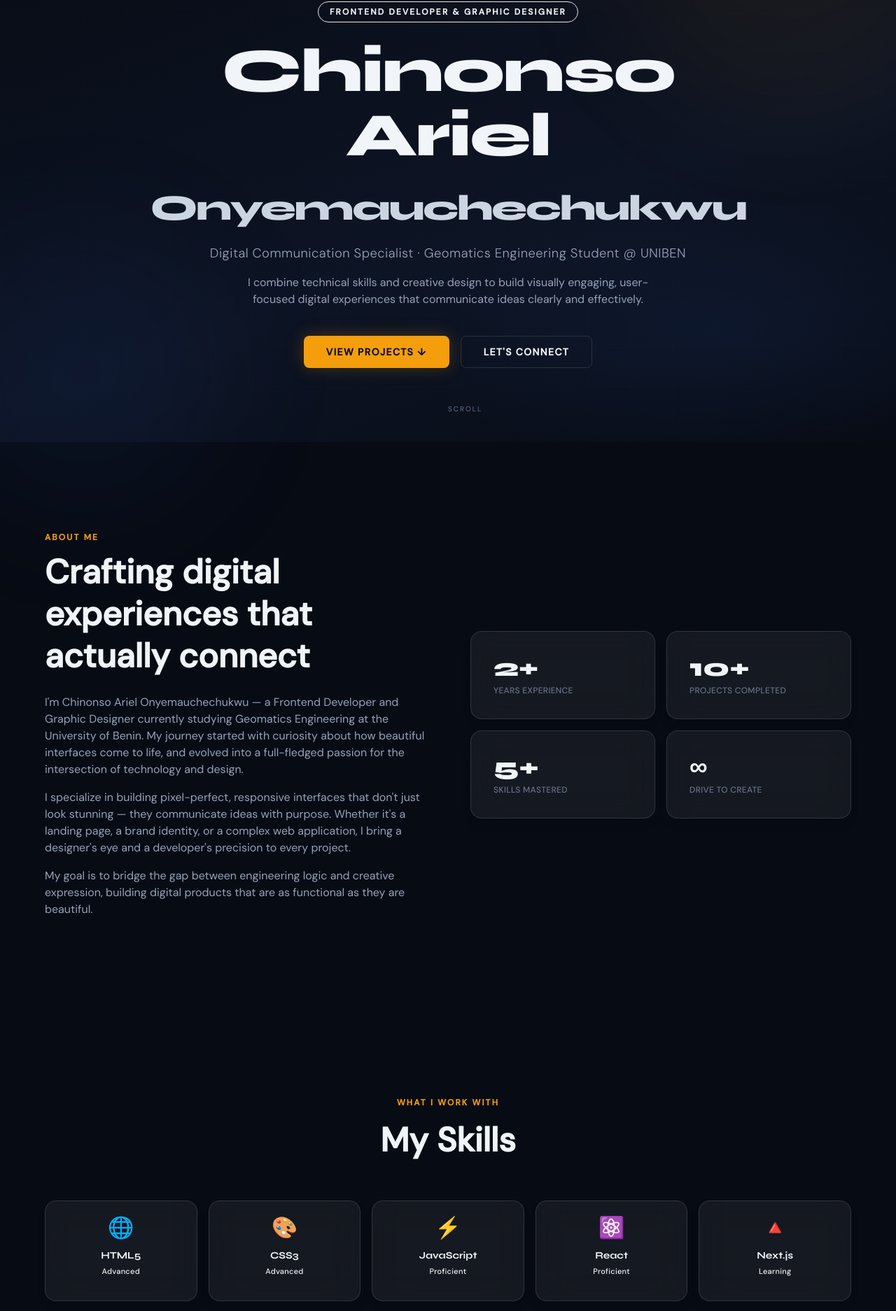
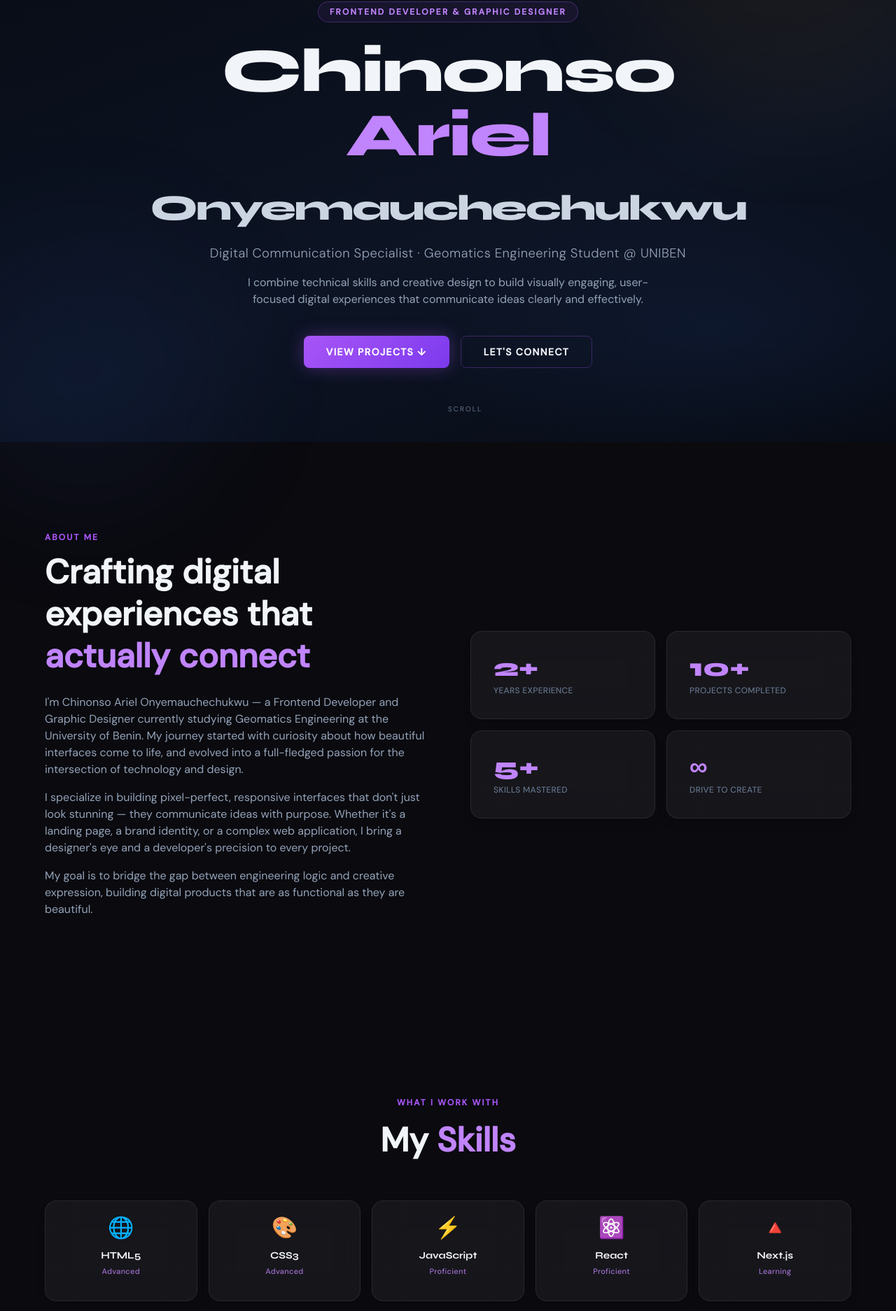
Before and after one commit to Arielgreatness8/portfolio-, a Next.js app: page / in a window 1280 px wide. Shown: the part 168-2042 px from the top of the page at 70% size. Built offline with nearby package versions, Linux system fonts and the light colour scheme.

Commit message:
Purple theme + new logo

```diff
--- a/app/globals.css
+++ b/app/globals.css
@@ -4,12 +4,10 @@
 @tailwind components;
 @tailwind utilities;
 
-html {
-  scroll-behavior: smooth;
-}
+html { scroll-behavior: smooth; }
 
 body {
-  background-color: #070B14;
+  background-color: #0A0A0F;
   color: #F1F5F9;
   font-family: 'DM Sans', sans-serif;
   overflow-x: hidden;
@@ -17,15 +15,15 @@ body {
 
 @layer components {
   .glass-card {
-    @apply bg-white/[0.06] backdrop-blur-xl border border-white/[0.12] rounded-2xl shadow-lg transition-all duration-300;
+    @apply bg-white/[0.05] backdrop-blur-xl border border-white/[0.08] rounded-2xl shadow-lg transition-all duration-300;
   }
   .glass-card:hover {
-    border-color: rgba(245,158,11,0.3);
-    box-shadow: 0 0 30px rgba(245,158,11,0.08);
+    border-color: rgba(168,85,247,0.4);
+    box-shadow: 0 0 30px rgba(168,85,247,0.12);
   }
   .section-label {
     @apply text-xs font-semibold tracking-[0.18em] uppercase mb-3 block;
-    color: #F59E0B;
+    color: #A855F7;
   }
   .section-title {
     @apply font-extrabold leading-tight mb-6;
@@ -33,30 +31,31 @@ body {
   }
   .btn-primary {
     @apply inline-flex items-center gap-2 text-sm tracking-widest uppercase px-8 py-3 rounded-lg cursor-pointer transition-all duration-200;
-    background-color: #F59E0B;
-    color: #070B14;
+    background: linear-gradient(135deg, #A855F7, #7C3AED);
+    color: #ffffff;
     font-weight: 700;
     border: none;
-    box-shadow: 0 0 24px rgba(245,158,11,0.25);
+    box-shadow: 0 0 24px rgba(168,85,247,0.35);
   }
   .btn-primary:hover {
-    background-color: #D97706;
+    background: linear-gradient(135deg, #9333EA, #6D28D9);
     transform: translateY(-2px);
+    box-shadow: 0 0 40px rgba(168,85,247,0.5);
   }
   .btn-outline {
     @apply inline-flex items-center gap-2 bg-transparent text-slate-100 text-sm tracking-widest uppercase px-8 py-3 rounded-lg cursor-pointer transition-all duration-200;
-    border: 1px solid rgba(255,255,255,0.12);
+    border: 1px solid rgba(168,85,247,0.3);
     font-weight: 600;
   }
   .btn-outline:hover {
-    border-color: #F59E0B;
-    background-color: rgba(245,158,11,0.06);
+    border-color: #A855F7;
+    background-color: rgba(168,85,247,0.08);
     transform: translateY(-2px);
   }
 }
 
 ::-webkit-scrollbar { width: 6px; }
-::-webkit-scrollbar-track { background: #070B14; }
-::-webkit-scrollbar-thumb { background: rgba(245,158,11,0.3); border-radius: 3px; }
-::-webkit-scrollbar-thumb:hover { background: rgba(245,158,11,0.6); }
-::selection { background: rgba(245,158,11,0.3); color: #F1F5F9; }
+::-webkit-scrollbar-track { background: #0A0A0F; }
+::-webkit-scrollbar-thumb { background: rgba(168,85,247,0.4); border-radius: 3px; }
+::-webkit-scrollbar-thumb:hover { background: rgba(168,85,247,0.7); }
+::selection { background: rgba(168,85,247,0.3); color: #F1F5F9; }
--- a/components/About.tsx
+++ b/components/About.tsx
@@ -25,7 +25,7 @@ export default function About() {
             <span className="section-label">About Me</span>
             <h2 className="section-title text-slate-100">
               Crafting digital experiences that{' '}
-              <span className="text-amber-DEFAULT">actually connect</span>
+              <span className="text-purple-400">actually connect</span>
             </h2>
             <div className="space-y-4 text-slate-400 text-sm md:text-base leading-loose">
               <p>
@@ -60,7 +60,7 @@ export default function About() {
                 transition={{ duration: 0.5, delay: i * 0.1, ease: [0.4, 0, 0.2, 1] }}
                 className="glass-card p-6 md:p-8"
               >
-                <div className="font-head font-extrabold text-4xl text-amber-DEFAULT mb-1">
+                <div className="font-head font-extrabold text-4xl text-purple-400 mb-1">
                   {stat.num}
                 </div>
                 <div className="text-xs text-slate-500 tracking-wide uppercase font-medium">
--- a/components/Contact.tsx
+++ b/components/Contact.tsx
@@ -34,7 +34,7 @@ export default function Contact() {
           <span className="section-label">Get In Touch</span>
           <h2 className="section-title text-slate-100">
             Let&apos;s Work{' '}
-            <span className="text-amber-DEFAULT">Together</span>
+            <span className="text-purple-400">Together</span>
           </h2>
           <p className="text-slate-400 text-sm md:text-base leading-relaxed mb-12">
             Have a project in mind? Need a frontend developer or graphic designer?
@@ -53,7 +53,7 @@ export default function Contact() {
             </p>
             <motion.a
               href="mailto:arielgreatness8@gmail.com"
-              className="inline-block font-head font-semibold text-lg md:text-xl text-amber-DEFAULT mb-10 border-b border-amber-DEFAULT/30 pb-1 hover:border-amber-DEFAULT transition-colors"
+              className="inline-block font-head font-semibold text-lg md:text-xl text-purple-400 mb-10 border-b border-purple-500/30 pb-1 hover:border-purple-500 transition-colors"
               whileHover={{ scale: 1.02 }}
             >
               arielgreatness8@gmail.com
@@ -80,7 +80,7 @@ export default function Contact() {
                   transition={{ delay: 0.3 + i * 0.08 }}
                   whileHover={{ y: -3, scale: 1.05 }}
                   whileTap={{ scale: 0.95 }}
-                  className="flex items-center gap-2 px-5 py-2.5 rounded-lg bg-white/[0.04] border border-white/10 text-slate-400 text-sm font-medium hover:border-amber-DEFAULT hover:text-amber-DEFAULT hover:bg-amber-DEFAULT/[0.05] transition-all duration-200"
+                  className="flex items-center gap-2 px-5 py-2.5 rounded-lg bg-white/[0.04] border border-white/10 text-slate-400 text-sm font-medium hover:border-purple-500 hover:text-purple-400 hover:bg-amber-DEFAULT/[0.05] transition-all duration-200"
                 >
                   <span className="text-base">{link.icon}</span>
                   {link.label}
--- a/components/Footer.tsx
+++ b/components/Footer.tsx
@@ -5,7 +5,7 @@ export default function Footer() {
     <footer className="relative z-10 border-t border-white/[0.08] py-8 px-6 text-center">
       <p className="text-slate-600 text-xs tracking-wide">
         Designed &amp; Built by{' '}
-        <span className="text-amber-DEFAULT font-semibold">
+        <span className="text-purple-400 font-semibold">
           Chinonso Ariel Onyemauchechukwu
         </span>{' '}
         · {year}
--- a/components/Hero.tsx
+++ b/components/Hero.tsx
@@ -24,7 +24,7 @@ export default function Hero() {
       <div className="max-w-4xl mx-auto">
         {/* Tag */}
         <motion.div {...fadeUp(0.1)}>
-          <span className="inline-block text-xs font-semibold tracking-[0.18em] uppercase text-amber-DEFAULT border border-amber-DEFAULT/30 px-4 py-1.5 rounded-full bg-amber-DEFAULT/[0.07] mb-6">
+          <span className="inline-block text-xs font-semibold tracking-[0.18em] uppercase text-purple-400 border border-purple-500/30 px-4 py-1.5 rounded-full bg-purple-500/[0.07] mb-6">
             Frontend Developer &amp; Graphic Designer
           </span>
         </motion.div>
@@ -36,7 +36,7 @@ export default function Hero() {
           style={{ fontSize: 'clamp(2.6rem, 7vw, 5.5rem)' }}
         >
           Chinonso{' '}
-          <span className="text-amber-DEFAULT">Ariel</span>
+          <span className="text-purple-400">Ariel</span>
           <br />
           <span className="text-slate-300" style={{ fontSize: 'clamp(1.6rem, 4vw, 3.2rem)' }}>
             Onyemauchechukwu
--- a/components/Navbar.tsx
+++ b/components/Navbar.tsx
@@ -72,7 +72,7 @@ export default function Navbar() {
                   href={link.href}
                   onClick={(e) => { e.preventDefault(); handleNavClick(link.href) }}
                   className={`text-xs font-semibold tracking-[0.12em] uppercase transition-colors duration-200 cursor-pointer ${
-                    isActive ? 'text-amber-DEFAULT' : 'text-slate-400 hover:text-amber-DEFAULT'
+                    isActive ? 'text-purple-400' : 'text-slate-400 hover:text-purple-400'
                   }`}
                   whileHover={{ y: -1 }}
                 >
@@ -126,7 +126,7 @@ export default function Navbar() {
                   <a
                     href={link.href}
                     onClick={(e) => { e.preventDefault(); handleNavClick(link.href) }}
-                    className="block px-8 py-4 text-sm font-semibold tracking-widest uppercase text-slate-400 hover:text-amber-DEFAULT transition-colors"
+                    className="block px-8 py-4 text-sm font-semibold tracking-widest uppercase text-slate-400 hover:text-purple-400 transition-colors"
                   >
                     {link.label}
                   </a>
--- a/components/Skills.tsx
+++ b/components/Skills.tsx
@@ -29,7 +29,7 @@ export default function Skills() {
         </ScrollReveal>
         <ScrollReveal delay={0.1} className="text-center mb-14">
           <h2 className="section-title text-slate-100">
-            My <span className="text-amber-DEFAULT">Skills</span>
+            My <span className="text-purple-400">Skills</span>
           </h2>
         </ScrollReveal>
 
@@ -51,10 +51,10 @@ export default function Skills() {
               className="glass-card p-5 text-center cursor-default group"
             >
               <span className="text-3xl mb-3 block">{skill.icon}</span>
-              <div className="font-head font-bold text-sm text-slate-100 mb-1 group-hover:text-amber-DEFAULT transition-colors">
+              <div className="font-head font-bold text-sm text-slate-100 mb-1 group-hover:text-purple-400 transition-colors">
                 {skill.name}
               </div>
-              <div className="text-[11px] tracking-wide text-amber-DEFAULT/80 font-medium">
+              <div className="text-[11px] tracking-wide text-purple-400/80 font-medium">
                 {skill.level}
               </div>
 
```
Also changed, not shown: components/Projects.tsx (+6 -6 lines), public/logo.png.
